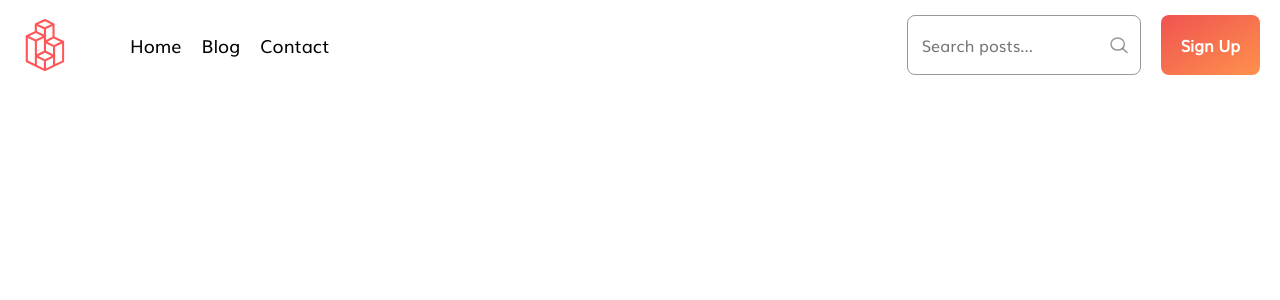
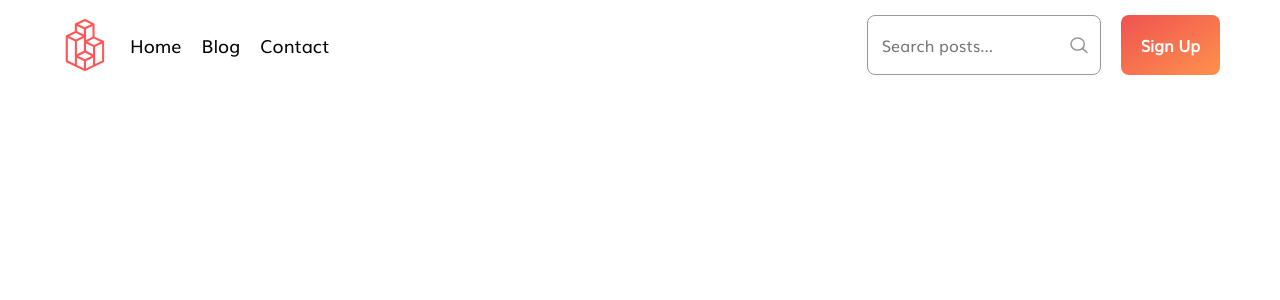
Before and after one commit to blade1610/Blog, a React (Create React App) app: page / in a window 1280 px wide. Shown: the top 300 px of the page. Built offline with nearby package versions, Linux system fonts and the light colour scheme; no server answers.

Commit message:
Update Style

```diff
--- a/src/styles/index.scss
+++ b/src/styles/index.scss
@@ -50,9 +50,29 @@ h5,
 h6 {
   overflow-wrap: break-word;
 }
+ul {
+  padding-left: 0;
+}
 .container {
   width: 100%;
-  max-width: 100%;
+  max-width: 1200px;
   margin: 0 auto;
   padding: 0 20px;
 }
+.Toastify__close-button {
+  svg {
+    width: 24px !important;
+    height: 20px !important;
+  }
+}
+.Toastify__toast-body {
+  div:last-child {
+    font-size: 1.6rem;
+    line-height: 1.6rem;
+    font-family: Muli;
+    display: flex;
+    align-items: center;
+    height: 100%;
+    // justify-content: center;
+  }
+}
```
